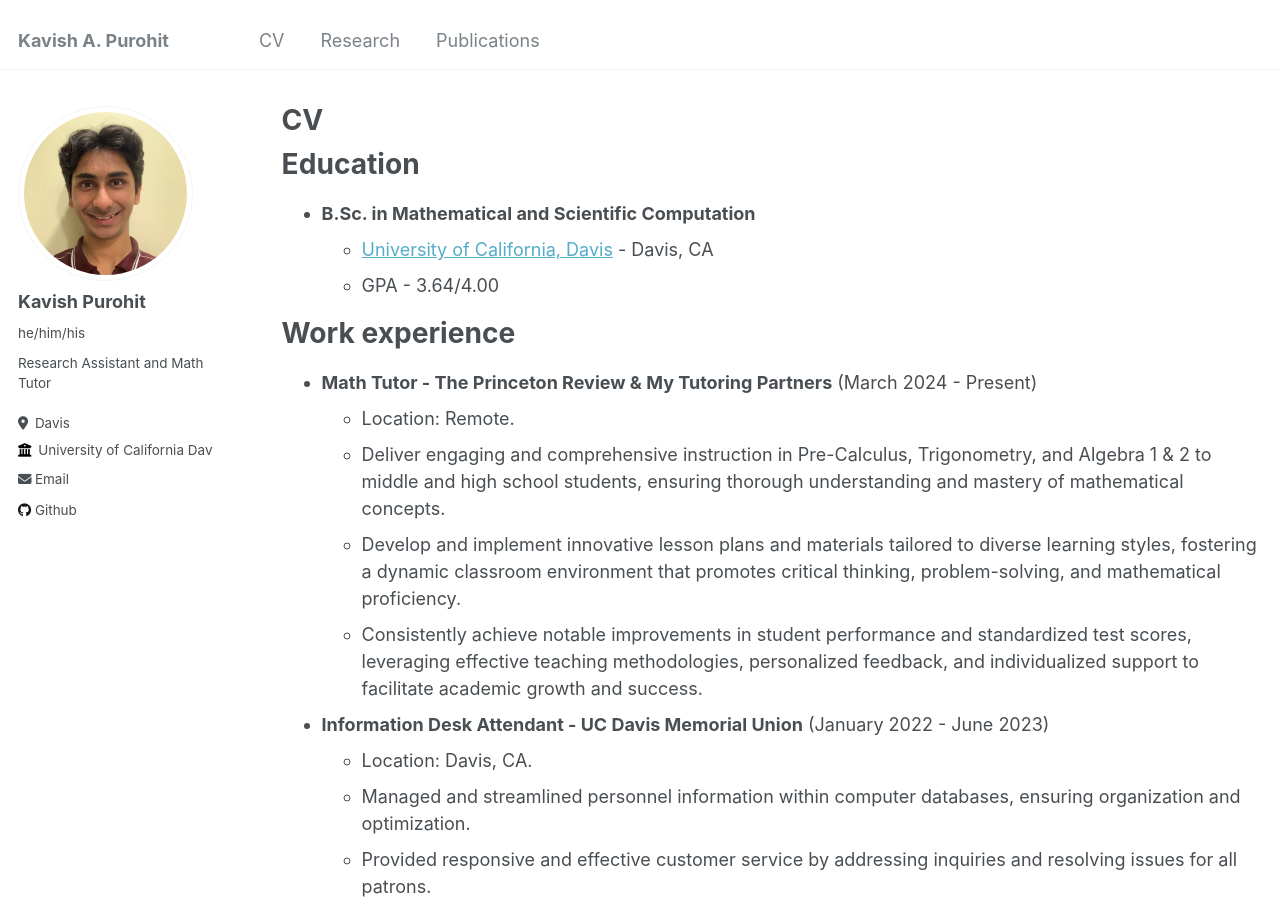
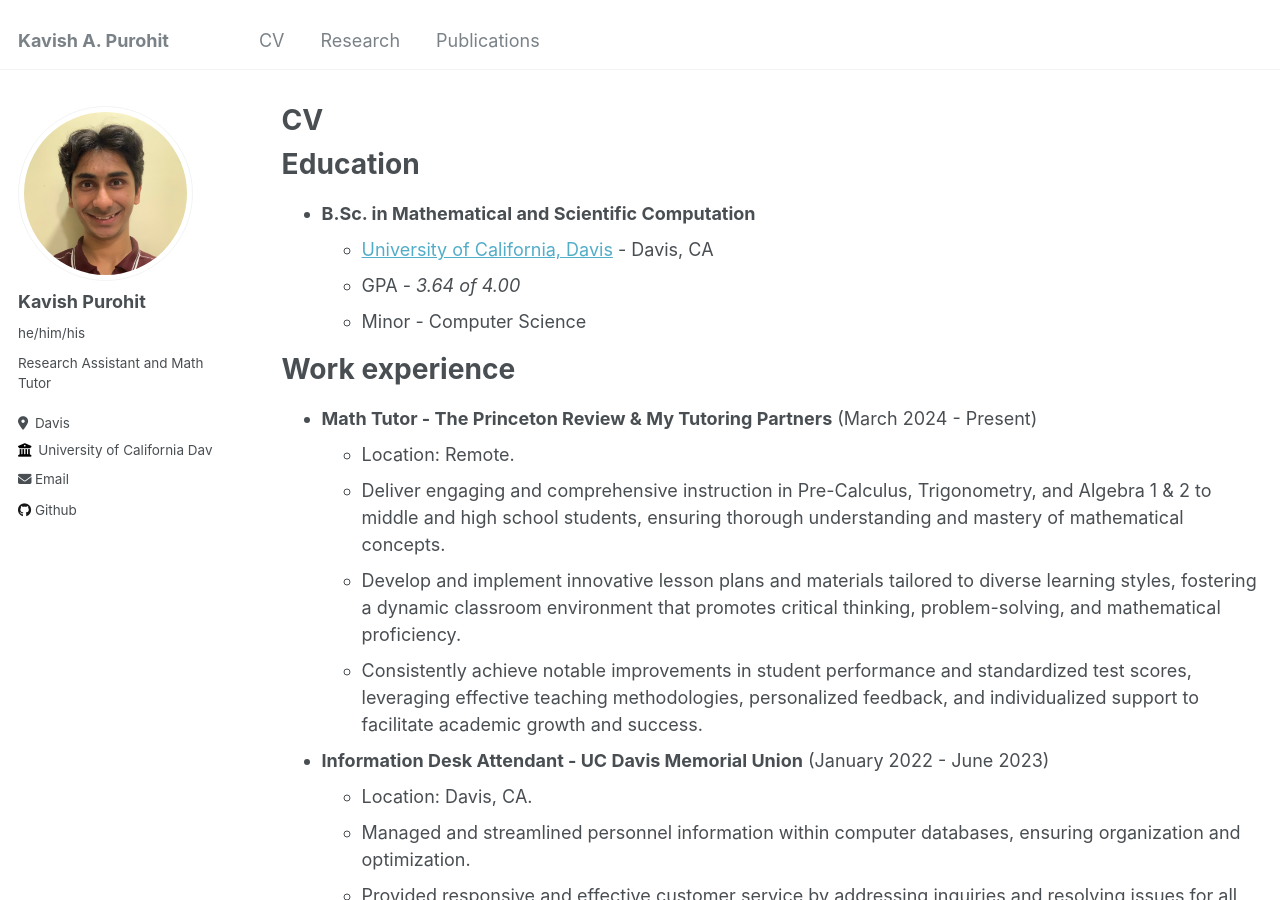
Before and after one commit to kapurohi/kapurohi.github.io, a Jekyll site: the page built from _pages/cv.md, in a window 1280 px wide and 900 px high. Built offline with Jekyll 4.4.1, drawn with Linux system fonts in a browser that asks for light colours.

Commit message:
<page change>

```diff
--- a/_includes/archive-single.html
+++ b/_includes/archive-single.html
@@ -41,7 +41,7 @@
         {% if post.collection == 'teaching' %}
           <p> {{ post.type }}, <i>{{ post.venue }}</i>, {{ post.date | default: "1900-01-01" | date: "%Y" }} </p>
         {% elsif post.collection == 'publications' %}
-          <p>Published in <i>{{ post.venue }}</i>, {{ post.date | default: "1900-01-01" | date: "%Y" }} </p>
+        <p>Published in <i>{{ post.venue }}</i>, {{ post.date | default: "1900-01-01" | date: "%Y" }} </p>
         {% elsif post.date %}
          <p class="page__date"><strong><i class="fa fa-fw fa-calendar" aria-hidden="true"></i> {{ site.data.ui-text[site.locale].date_label | default: "Published:" }}</strong> <time datetime="{{ post.date | default: "1900-01-01" | date_to_xmlschema }}">{{ post.date | default: "1900-01-01" | date: "%B %d, %Y" }}</time></p>
         {% endif %}
--- a/_layouts/single.html
+++ b/_layouts/single.html
@@ -37,8 +37,11 @@ layout: default
         {% if page.collection == 'teaching' %}
           <p> {{ page.type }}, <i>{{ page.venue }}</i>, {{ page.date | default: "1900-01-01" | date: "%Y" }} </p>
         {% elsif page.venue and page.date %}
-          <p>Published in <i>{{ page.venue }}</i>, {{ page.date | default: "1900-01-01" | date: "%Y" }} </p>
+        <p>Published in <i>{{ page.venue }}</i>, {{ page.date | default: "1900-01-01" | date: "%Y" }} </p>
         {% elsif page.date %}
+          <!-- <p>Published on <i>{{ page.date }}</i>, {{ page.date | default: "1900-01-01" | date: "%Y" }} </p>
+          <p>Published on <i>{{ page.date }}</i>, {{ page.date | default: "1900-01-01" | date: "%Y" }} </p>
+        {% elsif page.date %} -->
           <p class="page__date"><strong><i class="fa fa-fw fa-calendar" aria-hidden="true"></i> {{ site.data.ui-text[site.locale].date_label | default: "Published:" }}</strong> <time datetime="{{ page.date | date_to_xmlschema }}">{{ page.date | default: "1900-01-01" | date: "%B %d, %Y" }}</time></p>
         {% endif %}
         </header>
--- a/_pages/cv.md
+++ b/_pages/cv.md
@@ -13,7 +13,8 @@ Education
 =====
 * **B.Sc. in Mathematical and Scientific Computation**
   * [University of California, Davis](https://www.ucdavis.edu/){:target="_blank"} - Davis, CA
-  * GPA - 3.64/4.00
+  * GPA - *3.64 of 4.00*
+  * Minor - Computer Science
 
 <!-- Research experience
 ======
```
Also changed, not shown: _publications/Noisy_channels_and_Bayesian_autocorrection.md (+1 -1 lines).
